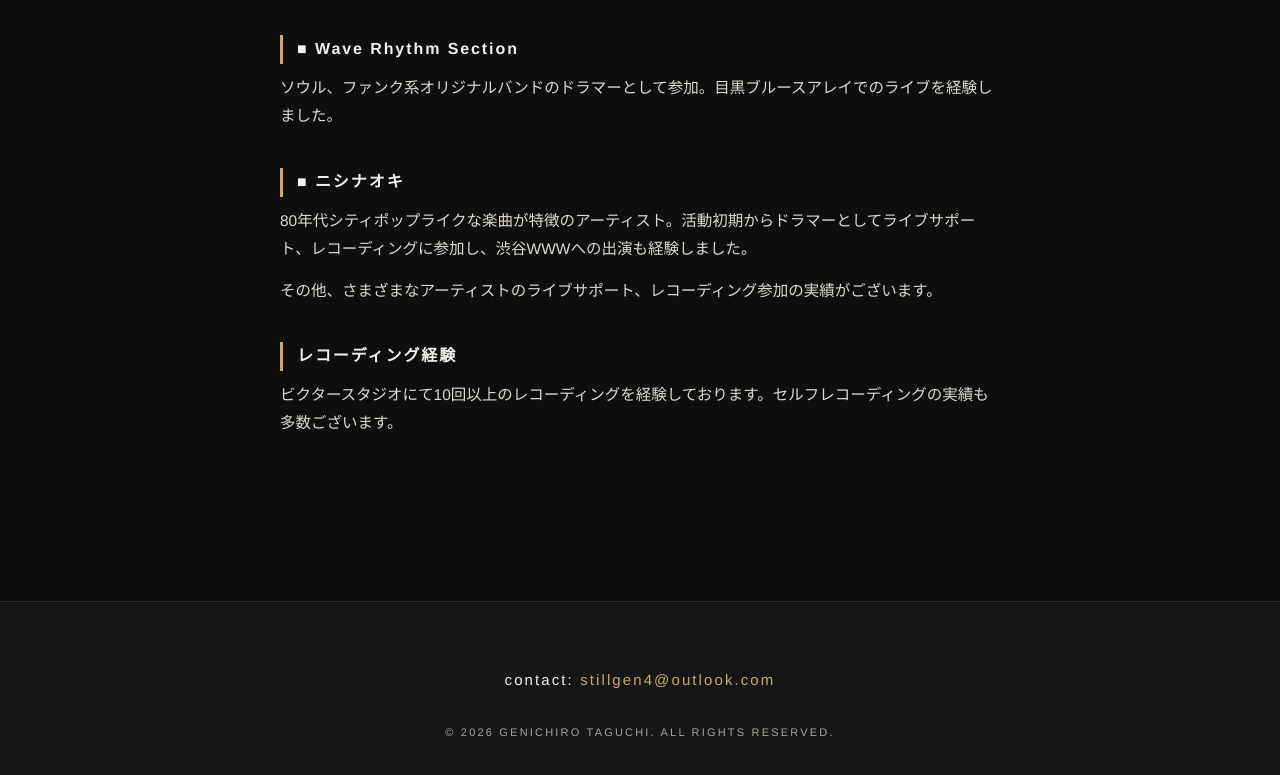
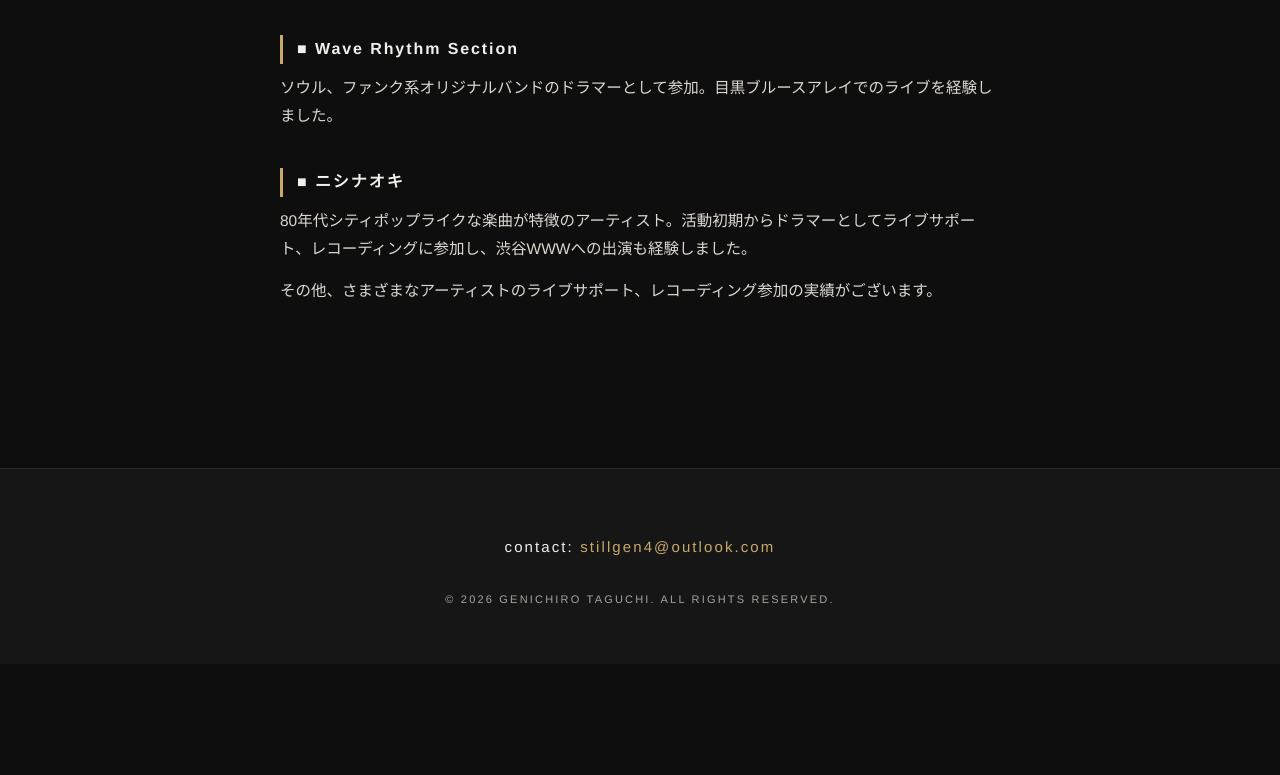
Before and after one commit to nicepotato2/genichiro-taguchi, a plain HTML site: page index.html in a window 1280 px wide. Shown: the part 2917-3692 px from the top of the page. After the commit the page ends 3581 px from the top, so only its background shows below. Drawn offline with Linux system fonts and the light colour scheme.

Commit message:
Biographyからレコーディング経験の欄を削除

```diff
--- a/index.html
+++ b/index.html
@@ -220,11 +220,6 @@
       <p>80年代シティポップライクな楽曲が特徴のアーティスト。活動初期からドラマーとしてライブサポート、レコーディングに参加し、渋谷WWWへの出演も経験しました。</p>
 
       <p>その他、さまざまなアーティストのライブサポート、レコーディング参加の実績がございます。</p>
-
-      <div class="rec">
-        <h3>レコーディング経験</h3>
-        <p>ビクタースタジオにて10回以上のレコーディングを経験しております。セルフレコーディングの実績も多数ございます。</p>
-      </div>
     </div>
   </section>
 
```
